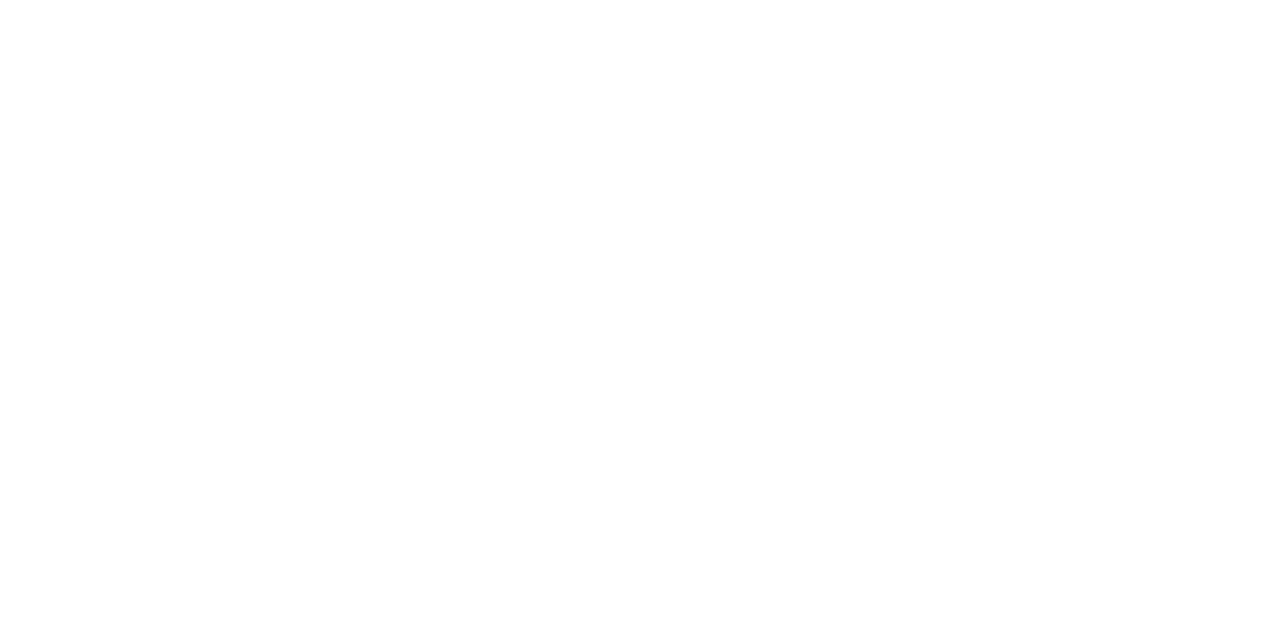
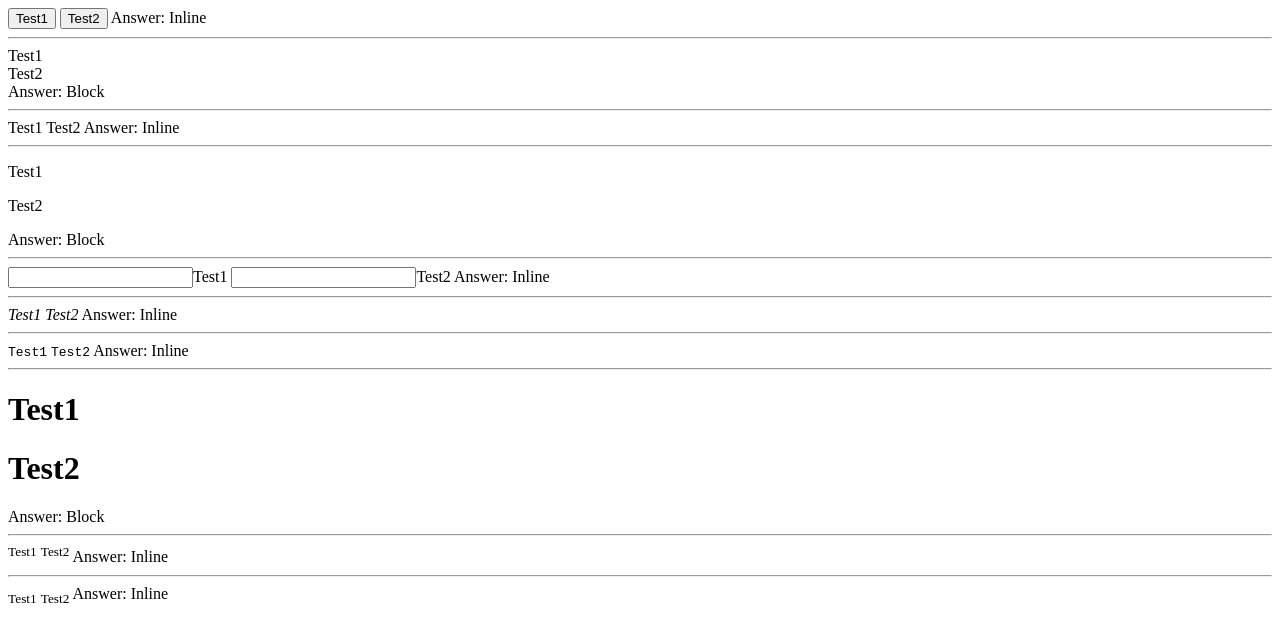
Before and after one commit to acciojob/block-or-inline-KnightRiderSharad, a website: page main.html in a window 1280 px wide. Drawn offline with Linux system fonts and the light colour scheme.

Commit message:
completed

```diff
--- a/main.html
+++ b/main.html
@@ -8,6 +8,65 @@
 
 <body>
 	<!-- the entire body must be written by student -->
+	<div data-ns-test="block-inline-button">
+		<button>Test1</button>
+		<button>Test2</button>
+		Answer: Inline
+	</div>
+	<hr>
+	<div data-ns-test="block-inline-div">
+		<div>Test1</div>
+		<div>Test2</div>
+		Answer: Block
+	</div>
+	<hr>
+	<div data-ns-test="block-inline-span">
+		<span>Test1</span>
+		<span>Test2</span>
+		Answer: Inline
+	</div>
+	<hr>
+	<div data-ns-test="block-inline-p">
+		<p>Test1</p>
+		<p>Test2</p>
+		Answer: Block
+	</div>
+	<hr>
+	<div data-ns-test="block-inline-input">
+		<input>Test1</input>
+		<input>Test2</input>
+		Answer: Inline
+	</div>
+	<hr>
+	<div data-ns-test="block-inline-cite">
+		<cite>Test1</cite>
+		<cite>Test2</cite>
+		Answer: Inline
+	</div>
+	<hr>
+	<div data-ns-test="block-inline-code">
+		<code>Test1</code>
+		<code>Test2</code>
+		Answer: Inline
+	</div>
+	<hr>
+	<div data-ns-test="block-inline-h1">
+		<h1>Test1</h1>
+		<h1>Test2</h1>
+		Answer: Block
+	</div>
+	<hr>
+	<div data-ns-test="block-inline-sup">
+		<sup>Test1</sup>
+		<sup>Test2</sup>
+		Answer: Inline
+	</div>
+	<hr>
+	<div data-ns-test="block-inline-sub">
+		<sub>Test1</sub>
+		<sub>Test2</sub>
+		Answer: Inline
+	</div>
     <script type="text/javascript" src="./script.js">
 </script>
 
```
